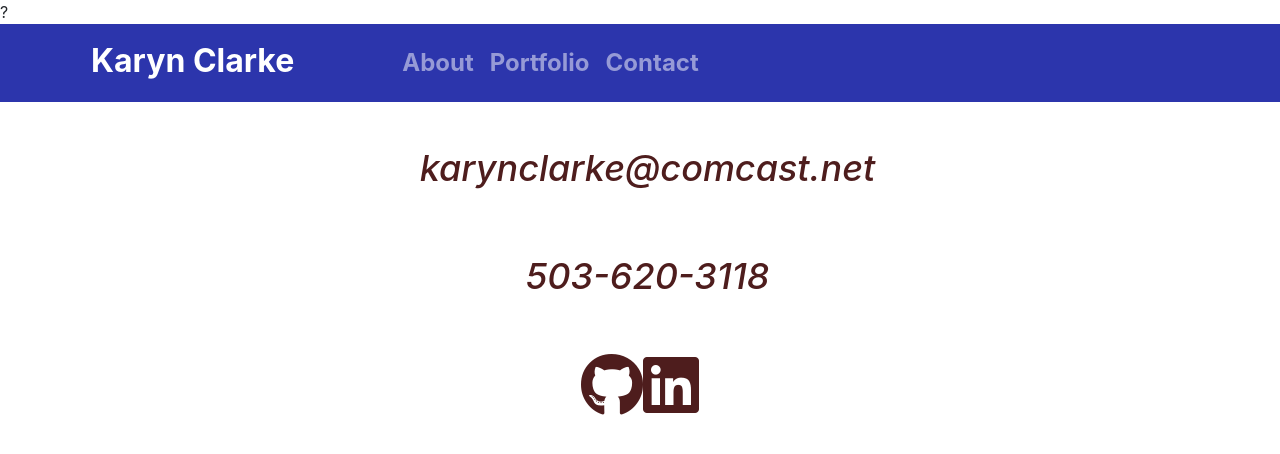
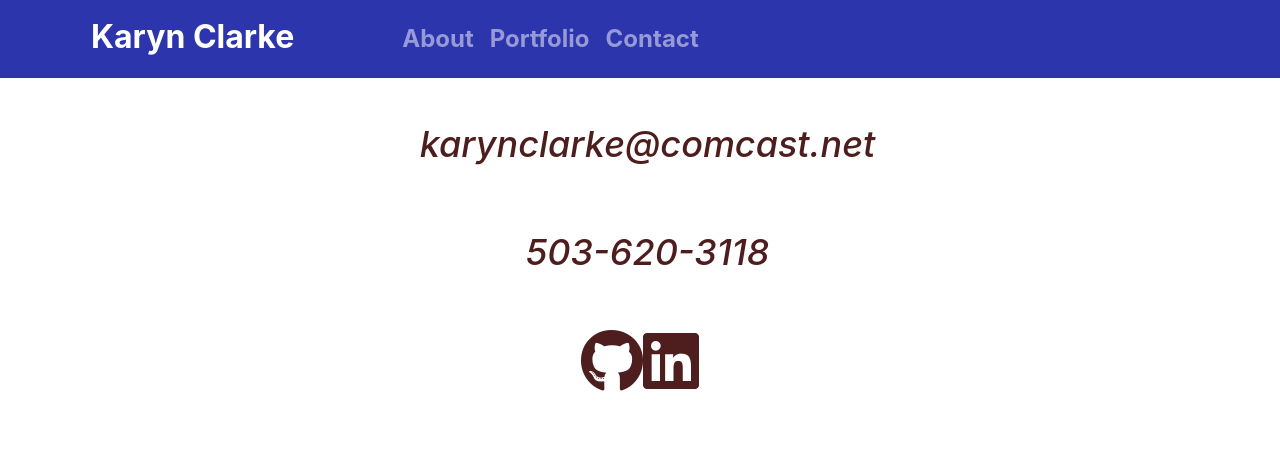
Before and after one commit to karynclarke/NewProfile, a plain HTML site: page contact.html in a window 1280 px wide. Drawn offline with nearby package versions, Linux system fonts and the light colour scheme.

Commit message:
found question

```diff
--- a/contact.html
+++ b/contact.html
@@ -10,7 +10,7 @@
 
 
     <link rel="stylesheet" href="https://maxcdn.bootstrapcdn.com/bootstrap/4.0.0/css/bootstrap.min.css">
-    <link rel="stylesheet" href="style.css"> ?
+    <link rel="stylesheet" href="style.css">
     <link href="https://use.fontawesome.com/releases/v5.0.7/css/all.css" rel="stylesheet">
     <!-- <link rel="stylesheet" href="https://cdnjs.cloudflare.com/ajax/libs/font-awesome/4.7.0/css/font-awesome.min.css"> -->
 </head>
```
